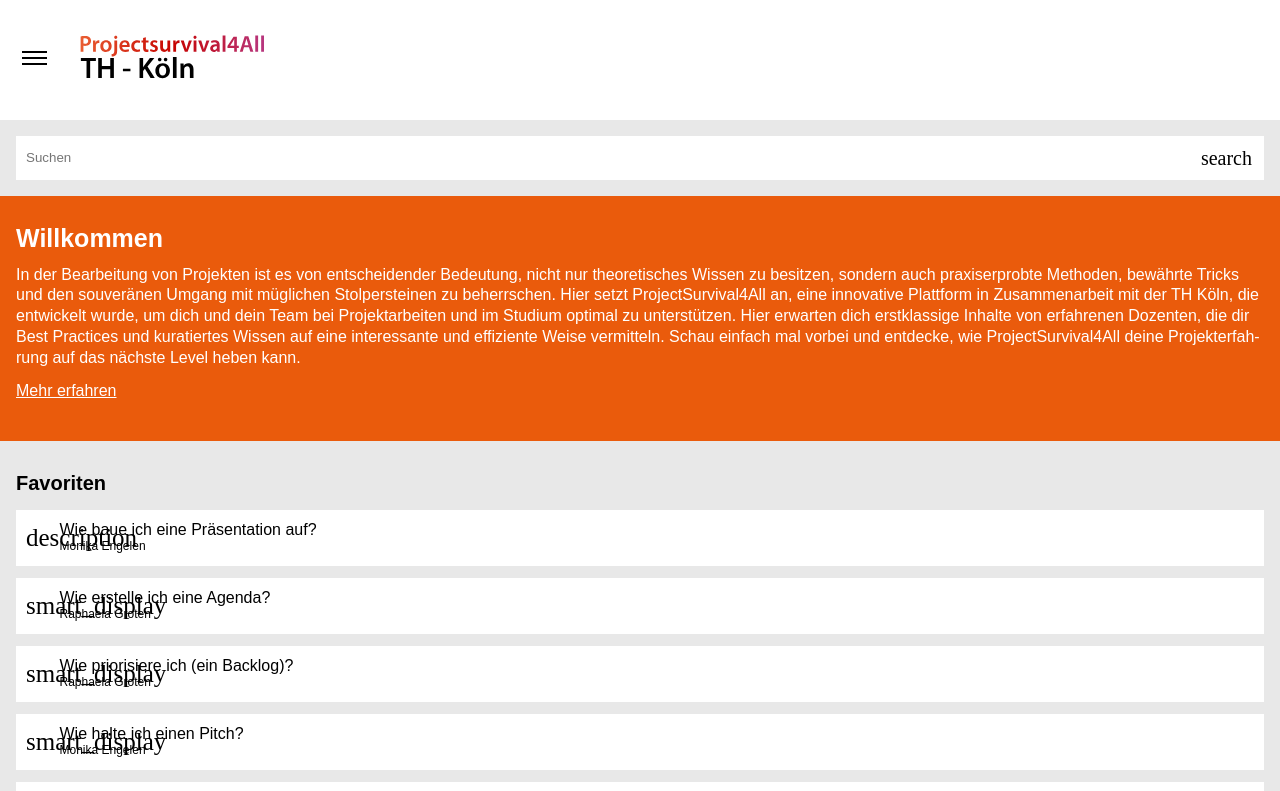
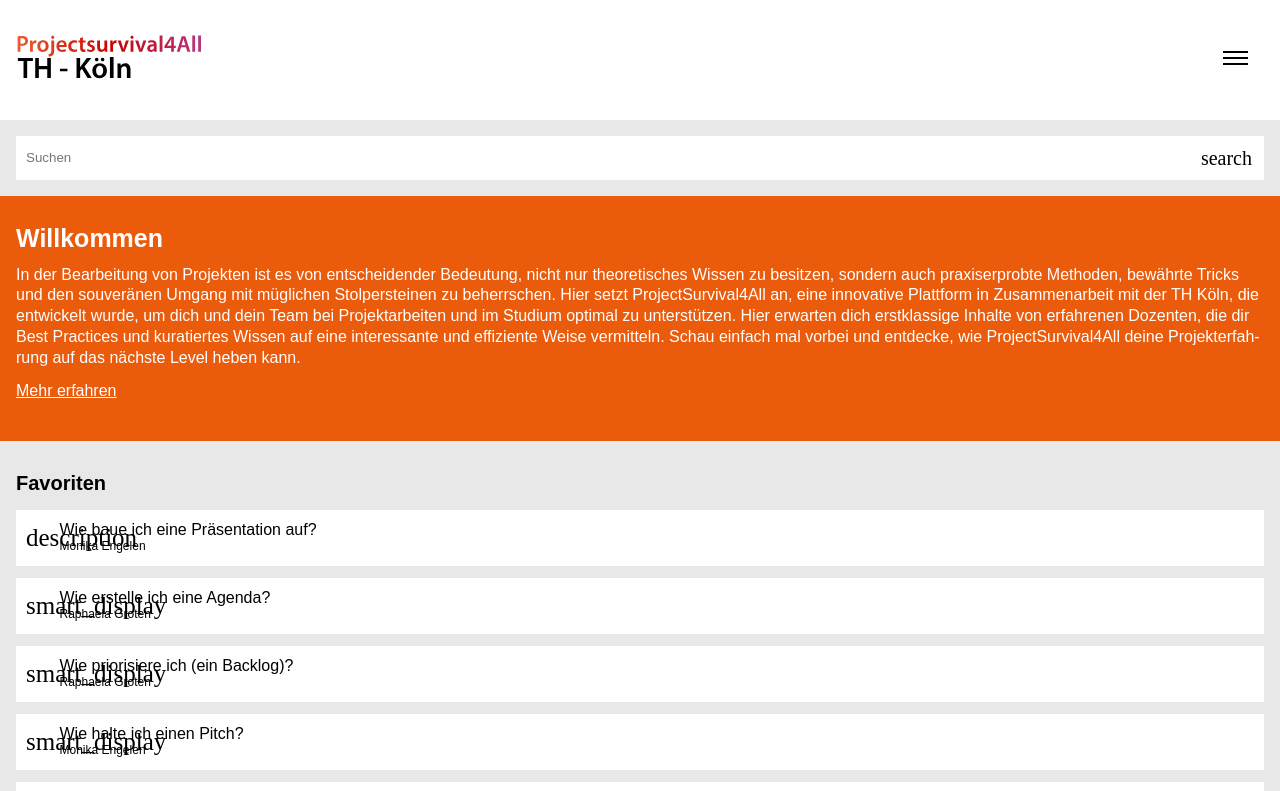
Before and after one commit to mi-classroom/fd-html-und-css-cnoss, a plain HTML site: page index.html in a window 1280 px wide. Shown: the top 791 px of the page. Drawn offline with Linux system fonts and the light colour scheme; files whose address does not match are found by name; a web font is replaced by a local one.

Commit message:
Finetuning main nav

```diff
--- a/assets/styles/components.css
+++ b/assets/styles/components.css
@@ -137,7 +137,14 @@
   gap: var(--m);
 
   .logo{
-    height: 50px;
+
+    display: block;
+    flex-grow: 2;
+
+    img{
+      height: 50px;
+    }
+
   }
 }
 
--- a/index.html
+++ b/index.html
@@ -13,14 +13,15 @@
 <body>
   <header class="main-header">
     <nav class="main-navigation">
+      <a href="/" class="logo">
+        <h1><img src="./assets/images/projectsurvival-logo.svg" alt="ProjectSurvival4All Logo"></h1>
+      </a>
+
       <button class="main-menu-trigger">
         <span></span>
         <span></span>
         <span></span>
       </button>
-      <a href="/">
-        <h1><img class="logo" src="./assets/images/projectsurvival-logo.svg" alt="ProjectSurvival4All Logo"></h1>
-      </a>
     </nav>
   </header>
 
```
